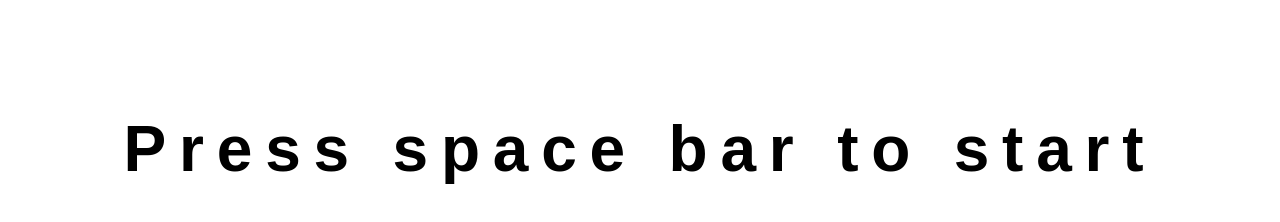
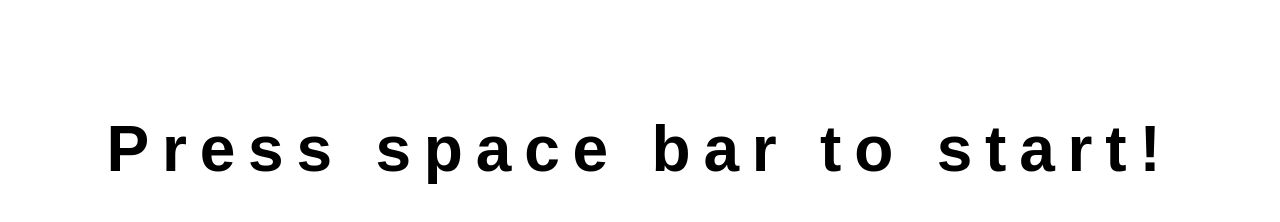
Before and after one commit to consolelogfuku/typing_Game, a plain HTML site: page index.html in a window 1280 px wide. Drawn offline with Linux system fonts and the light colour scheme.

Commit message:
Update index.html

```diff
--- a/index.html
+++ b/index.html
@@ -20,7 +20,7 @@
 
 </head>
 <body>
-  <p id="target">Press space bar to start</p>
+  <p id="target">Press space bar to start!</p>
   <p id="result"></p>
 
   <script type="module" src="./main.js"></script>
```
